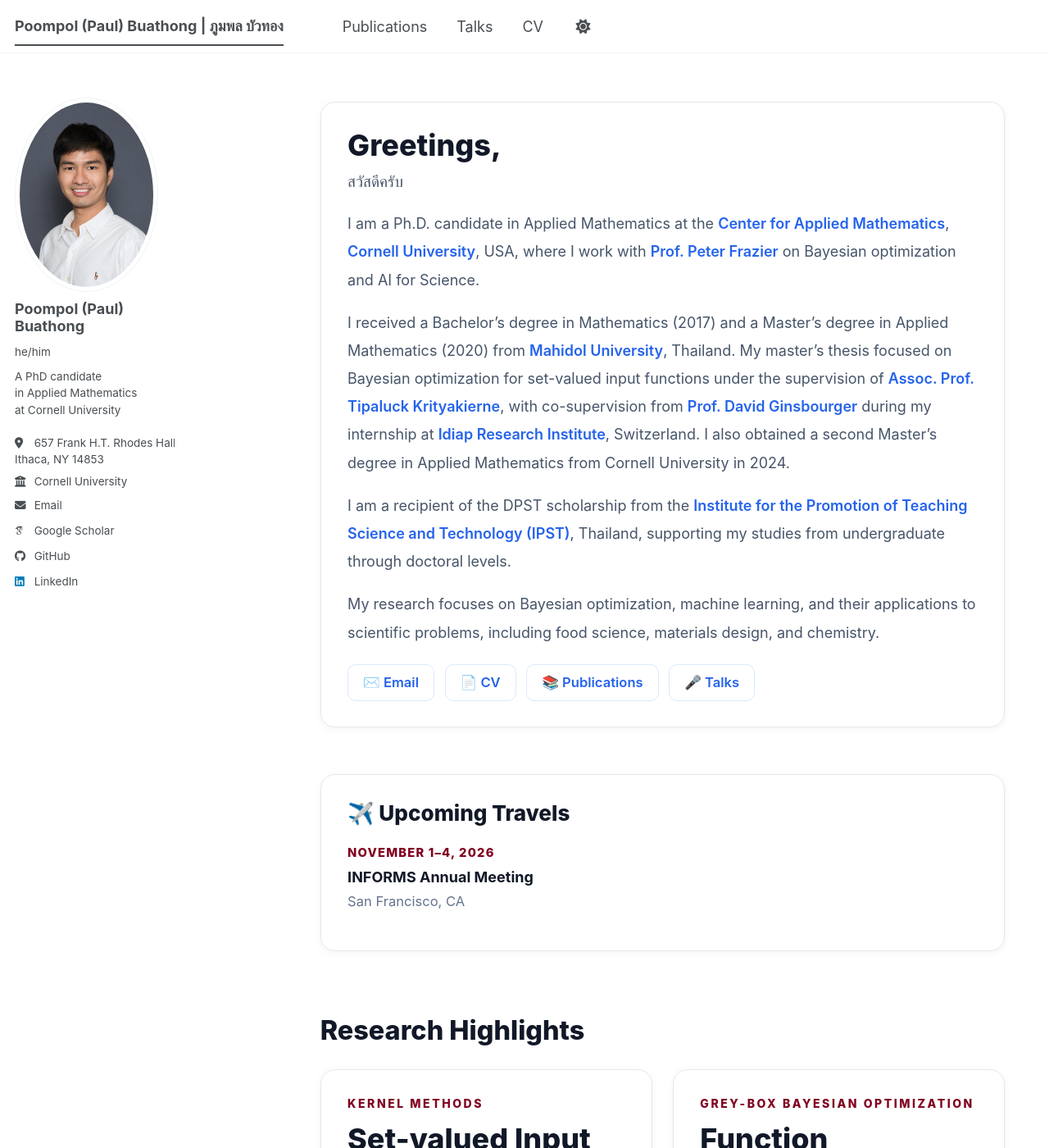
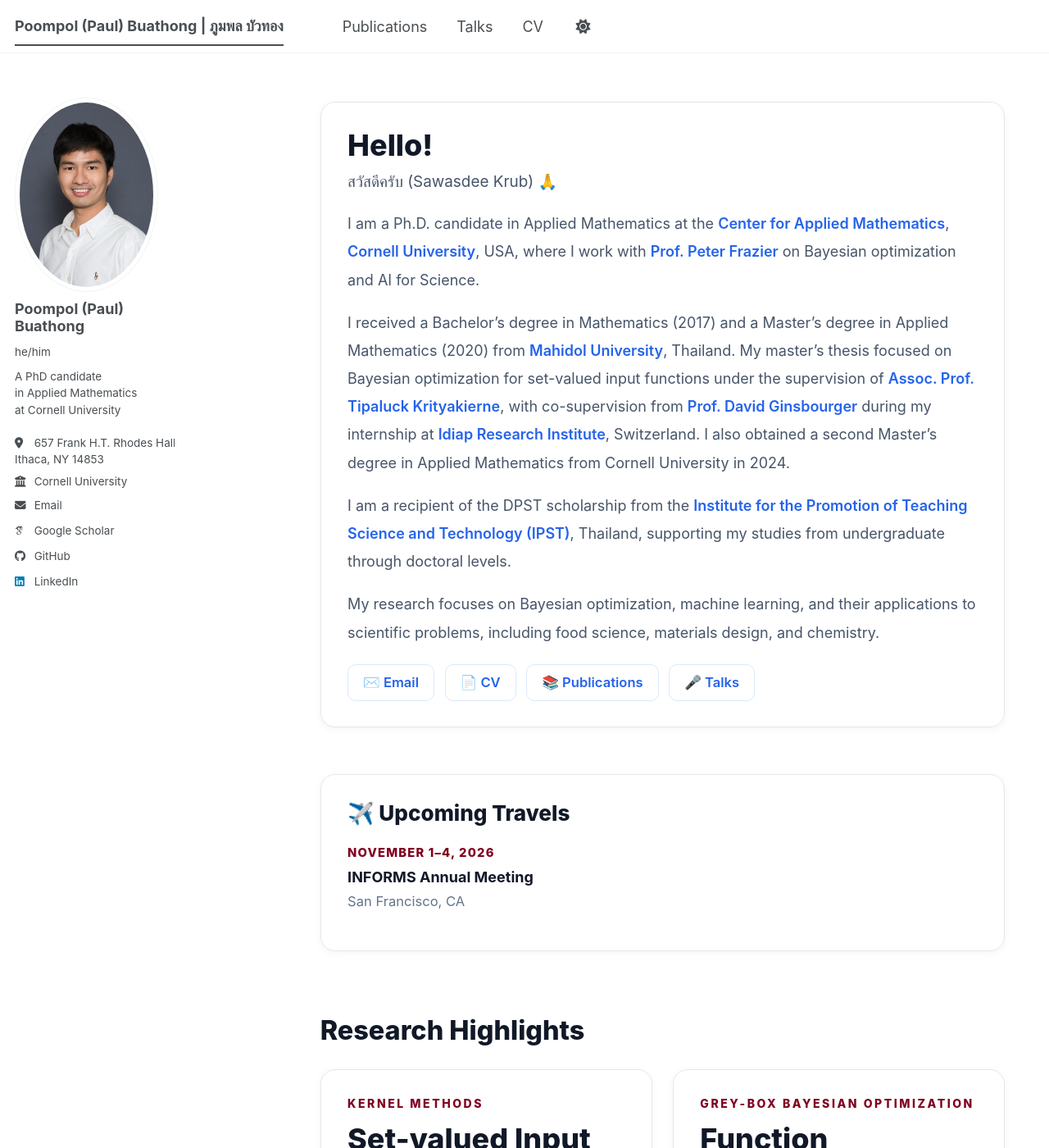
Before and after one commit to poompol/poompol.github.io, a Jekyll site: the page built from _pages/about.md, in a window 1280 px wide and 1400 px high. Shown: the whole window at 82% size. Built offline with Jekyll 4.4.1, drawn with Linux system fonts in a browser that asks for light colours; some web fonts are replaced; a script bundle is joined from its source files by our own code; library files that are not in the unit come from our copies.

Commit message:
Update about page with new content and styles

```diff
--- a/_pages/about.md
+++ b/_pages/about.md
@@ -227,8 +227,11 @@
     width: 150px;
     height: 150px;
     object-fit: cover;
+    object-position: center;
     border-radius: 50%;
-    margin: 0 auto 1.2rem auto;
+    border: 4px solid #ffffff;
+    box-shadow: 0 0 0 1px #d1d5db;
+    margin: 0 auto 1.5rem auto;
   }
 }
 
@@ -259,12 +262,18 @@
 
 <div class="home-card">
 
+<img
+  src="{{ site.author.avatar | prepend: '/images/' | relative_url }}"
+  alt="{{ site.author.name }}"
+  class="mobile-profile-img"
+>
+
 <div class="home-name">
-Greetings,
+Hello!
 </div>
 
 <div class="home-role">
-สวัสดีครับ
+สวัสดีครับ (Sawasdee Krub) 🙏
 </div>
 
 <div class="home-text">
@@ -311,20 +320,27 @@
 </div>
 
 <div class="travel-date">November 1–4, 2026</div>
+
 <div class="travel-title">
   <a href="https://meetings.informs.org/wordpress/annual/">INFORMS Annual Meeting</a>
 </div>
-<div class="travel-location">San Francisco, CA</div>
+
+<div class="travel-location">
+San Francisco, CA
+</div>
 
 </div>
 
 </div>
 
-<div class="home-section-title">Research Highlights</div>
+<div class="home-section-title">
+Research Highlights
+</div>
 
 <div class="research-grid">
 
 <div class="home-card">
+
 <div style="font-size:0.78rem;font-weight:800;letter-spacing:0.18em;text-transform:uppercase;color:#800020;margin-bottom:0.8rem;">
 Kernel Methods
 </div>
@@ -340,9 +356,11 @@
 <div class="home-links">
 <a href="https://arxiv.org/abs/1910.04086">🧩 Set-valued BO</a>
 </div>
+
 </div>
 
 <div class="home-card">
+
 <div style="font-size:0.78rem;font-weight:800;letter-spacing:0.18em;text-transform:uppercase;color:#800020;margin-bottom:0.8rem;">
 Grey-box Bayesian Optimization
 </div>
@@ -358,9 +376,11 @@
 <div class="home-links">
 <a href="https://proceedings.mlr.press/v235/buathong24a.html">🕸️ pKGFN</a>
 </div>
+
 </div>
 
 <div class="home-card">
+
 <div style="font-size:0.78rem;font-weight:800;letter-spacing:0.18em;text-transform:uppercase;color:#800020;margin-bottom:0.8rem;">
 AI for Science
 </div>
@@ -376,9 +396,11 @@
 <div class="home-links">
 <a href="https://arxiv.org/abs/2605.06879">🧬 Evo-PU</a>
 </div>
+
 </div>
 
 <div class="home-card">
+
 <div style="font-size:0.78rem;font-weight:800;letter-spacing:0.18em;text-transform:uppercase;color:#800020;margin-bottom:0.8rem;">
 AI for Science
 </div>
@@ -394,6 +416,7 @@
 <div class="home-links">
 <a href="https://www.sciencedirect.com/science/article/pii/S0268005X25012561">🥛 Formulation Design</a>
 </div>
+
 </div>
 
 </div>
```
